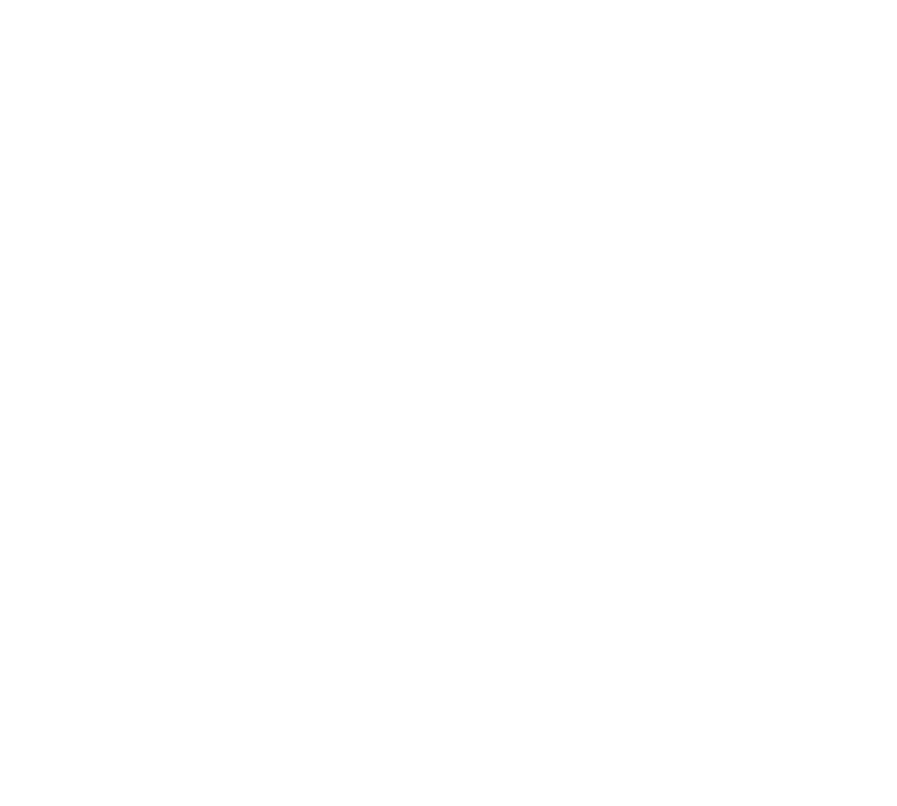
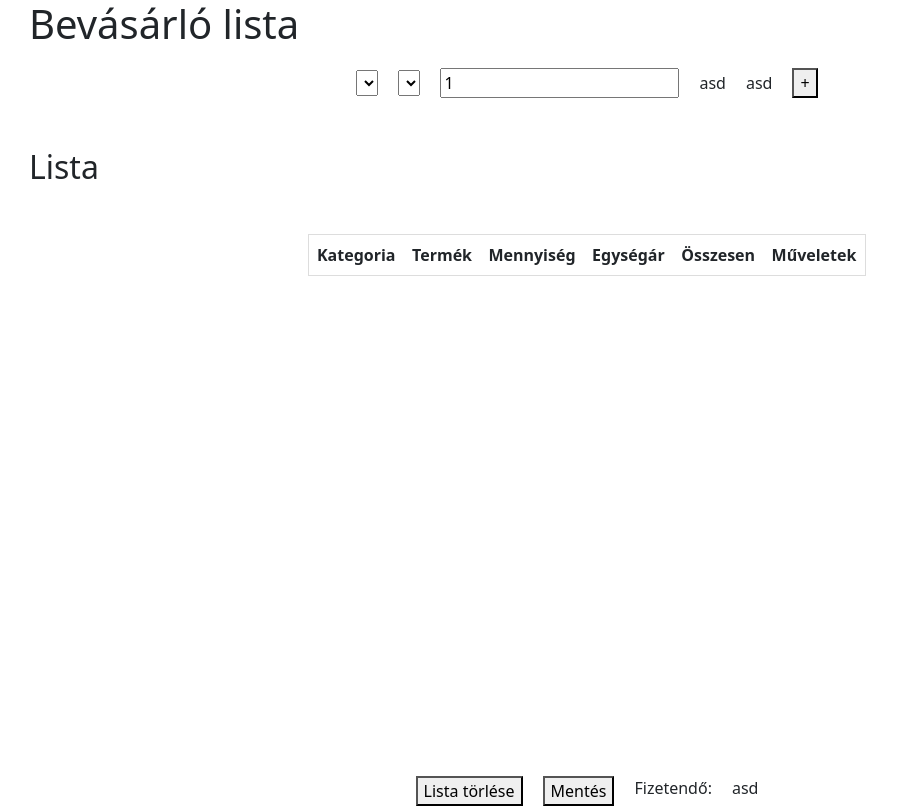
Before and after one commit to vargajanos/Bevasarloscucc, a plain HTML site: page index.html in a window 1280 px wide. Shown: the whole page, without its empty margins (53-950 px from the left). Drawn offline with Linux system fonts and the light colour scheme; no server answers.

Commit message:
alap desgin meg select ha nem lenne cors error

```diff
--- a/css/style.css
+++ b/css/style.css
@@ -0,0 +1,39 @@
+
+
+.menu
+{
+    display: flex;
+    justify-content: center;
+    align-items: center;
+    flex-wrap: wrap;
+    gap: 20px;
+    margin: 20px 0;
+}
+
+.listah2{
+    margin-top: 50px;
+}
+
+table{
+
+    width: 50%;
+    border-collapse: collapse;
+    border: 1px solid #ddd;
+    margin: auto;
+    margin-top: 40px;
+    margin-right: auto;
+
+}
+
+th, td {
+    padding: 8px;
+    text-align: left;
+    border-bottom: 1px solid #ddd;
+}
+.gomboklent{
+    display: flex;
+    flex-direction: row;
+    justify-content: center;
+    gap: 20px;
+    margin-top: 500px;
+}
--- a/index.html
+++ b/index.html
@@ -1,5 +1,5 @@
 <!DOCTYPE html>
-<html lang="en">
+<html lang="hu" ng-app="bevasarlas">
 <head>
     <meta charset="UTF-8">
     <meta http-equiv="X-UA-Compatible" content="IE=edge">
@@ -9,8 +9,73 @@
     <title>Bevásárló lista</title>
 </head>
 <body>
+    <div class="container">
+        <h1>Bevásárló lista</h1>
+        <div class="menu">
+
+            <div class="kategoria">
+                <select name="kategoria" id="kategoria">
+
+                </select>
+            </div>
+
+            <div class="termek">
+                <select name="termek" id="termek">
+
+                </select>
+            </div>
+
+            <div class="mennyiseg">
+                <input type="number" min="1" value="1">
+            </div>
+
+            <div class="egysegér">
+                <output type="number"> asd</output>
+            </div>
 
 
+            <div class="összes">
+                <output type="number"> asd</output>
+            </div>
+
+            <button class="hozzaad" id="hozzaad">+</button>
+
+        </div>
+
+        <h2 class="listah2">Lista</h2>
+
+        <div style="overflow-x:auto;">
+            <table id="tablazat">
+                <thead>
+                    <tr>
+                        <th>Kategoria</th>
+                        <th>Termék</th>
+                        <th>Mennyiség</th>
+                        <th>Egységár</th>
+                        <th>Összesen</th>
+                        <th>Műveletek</th>
+                    </tr>
+                </thead>
+                <tbody id="lista">
+
+                </tbody>
+            </table>
+        </div>
+
+    </div>
+
+
+    <div class="gomboklent">
+        <button>Lista törlése</button>
+
+        <button>Mentés</button>
+
+        <label for="">Fizetendő:</label>
+
+        <output>asd</output>
+
+
+    </div>
 
 
     <script src="js/angular.min.js"></script>
--- a/js/app.js
+++ b/js/app.js
@@ -0,0 +1,31 @@
+var app = angular.module('bevasarlas', []);
+let kategoria = document.querySelector('#kategoria');
+let termekekdropdown = document.querySelector('#termek');
+let tablazat = document.querySelector('#lista');
+let termekek = []
+
+app.run(function(){
+
+
+    axios.get('http://localhost:3000/termekek').then(res => {
+        termekek = res.data;
+
+
+        termekek.forEach(termek => {
+            let option = document.createElement('option');
+            option.value = termek.category;
+            option.innerText = termek.category;
+            kategoria.appendChild(option);
+
+
+            let option2 = document.createElement('option');
+            option2.value = termek.productname;
+            option2.innerText = termek.productname;
+            termekekdropdown.appendChild(option2);
+
+        });
+
+    });
+
+
+});
```
